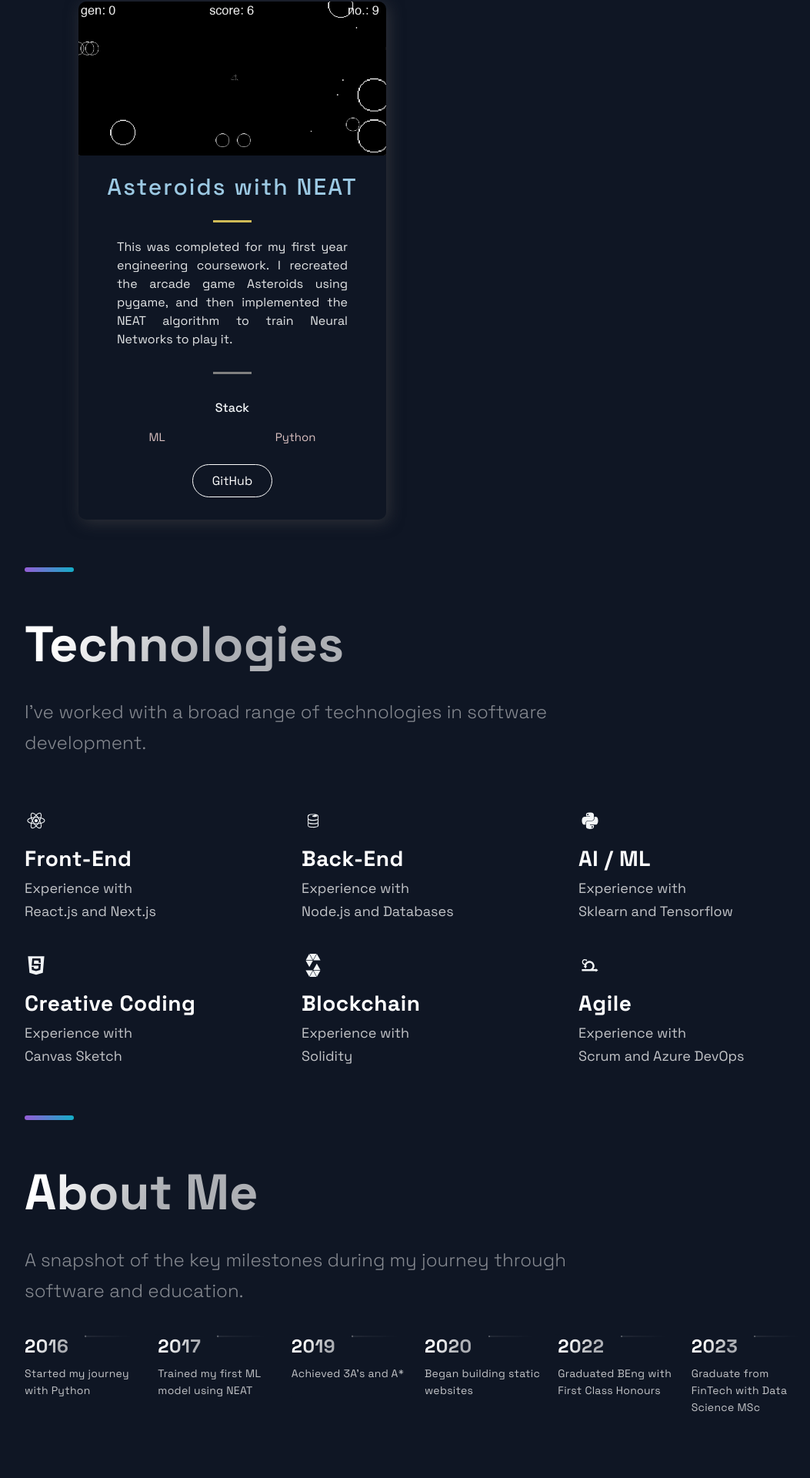
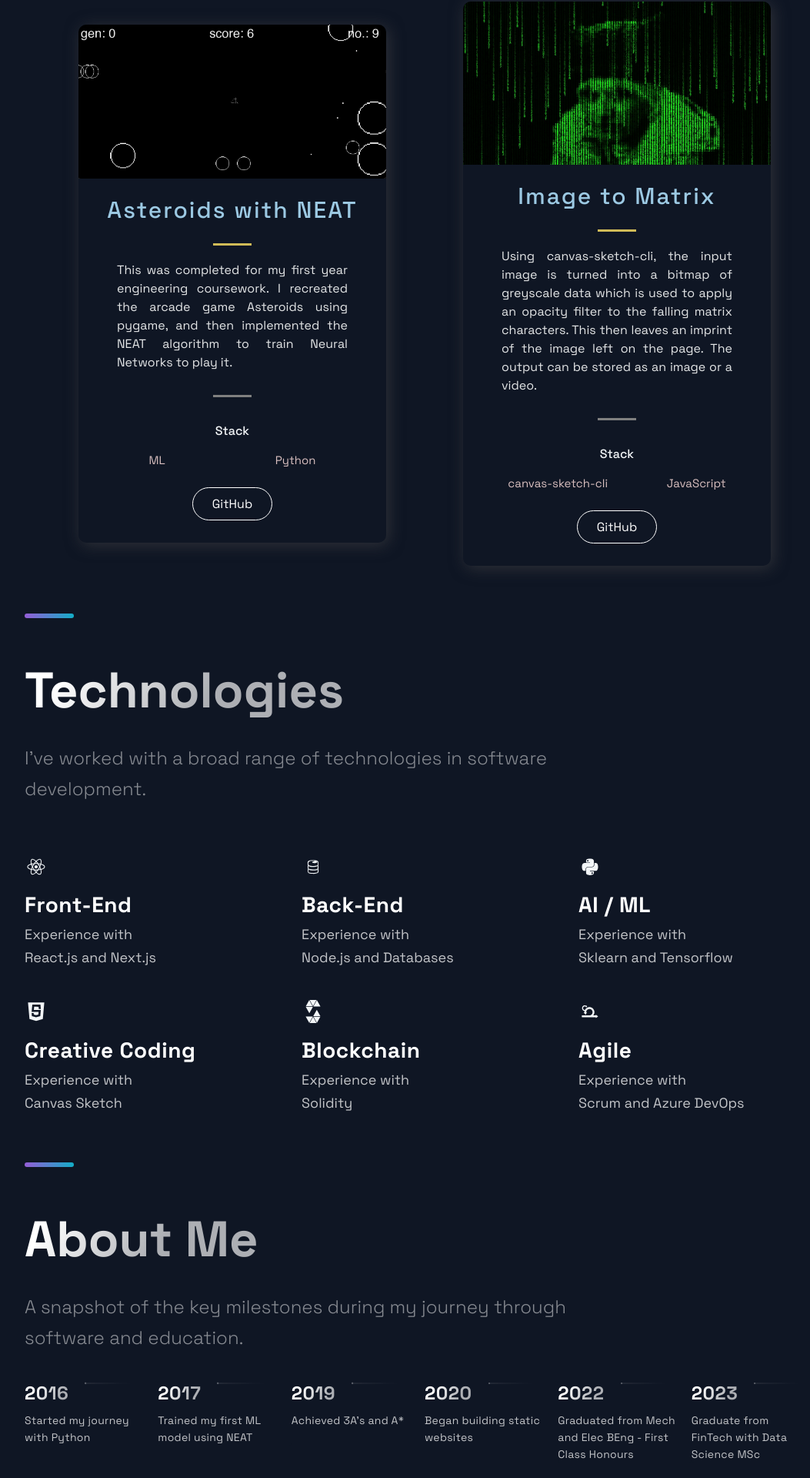
Before and after one commit to finnformica/finnformica22, a Next.js app: page / in a window 1280 px wide. Shown: the part 856-2776 px from the top of the page at 77% size, without its empty margins (88-1141 px from the left). Built offline with nearby package versions, Linux system fonts and the light colour scheme.

Commit message:
add project

```diff
--- a/src/constants/constants.js
+++ b/src/constants/constants.js
@@ -18,6 +18,15 @@ export const projects = [
     github: "https://github.com/finnformica/Asteroids-with-NEAT-python",
     id: 0,
   },
+  {
+    title: "Image to Matrix",
+    description:
+      "Using canvas-sketch-cli, the input image is turned into a bitmap of greyscale data which is used to apply an opacity filter to the falling matrix characters. This then leaves an imprint of the image left on the page. The output can be stored as an image or a video.",
+    image: "/images/matrix-effect.png",
+    tags: ["canvas-sketch-cli", "JavaScript"],
+    github: "https://github.com/finnformica/matrix-effect",
+    id: 1,
+  },
   // {
   //   title: "MERN Memories",
   //   description:
@@ -26,7 +35,7 @@ export const projects = [
   //   tags: ["Mongo", "Express", "React", "Node"],
   //   source: "https://first-next-app-pi.vercel.app/",
   //   github: "https://google.com",
-  //   id: 1,
+  //   id: 10,
   // },
 ];
 
@@ -35,9 +44,11 @@ export const TimeLineData = [
   { year: 2017, text: "Trained my first ML model using NEAT" },
   { year: 2019, text: "Achieved 3A's and A*" },
   { year: 2020, text: "Began building static websites" },
-  { year: 2022, text: "Graduated BEng with First Class Honours" },
+  {
+    year: 2022,
+    text: "Graduated from Mech and Elec BEng - First Class Honours",
+  },
   { year: 2023, text: "Graduate from FinTech with Data Science MSc" },
-  // { year: "future", text: "Become a Blockchain Developer" },
 ];
 
 export const TechnologiesData = [
```
Also changed, not shown: public/images/matrix-effect.png (added).
